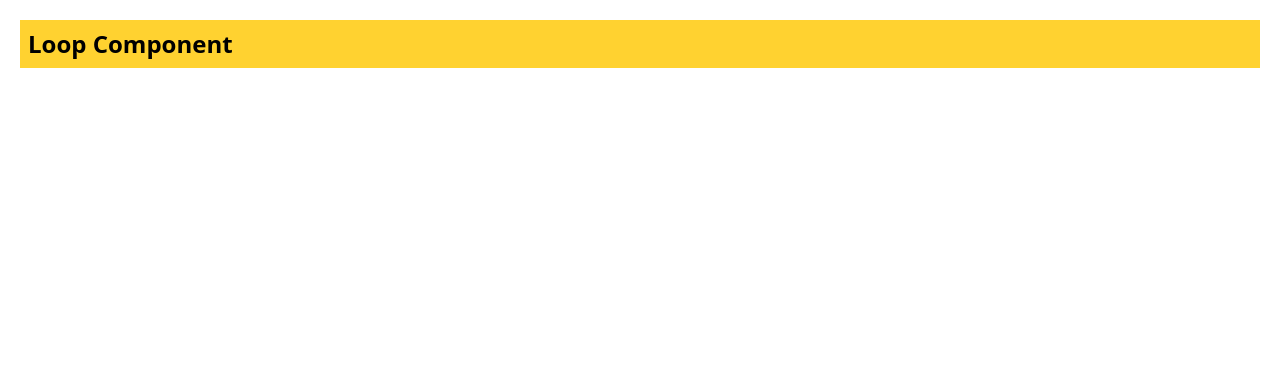
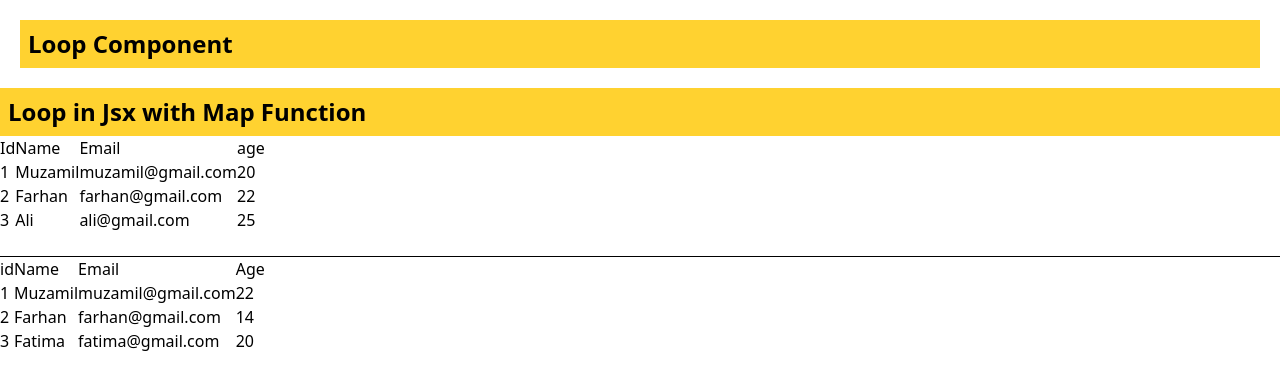
Before and after one commit to Muzamil-Fatima/react-Props, a React (Vite) app: page / in a window 1280 px wide. Shown: the top 390 px of the page. Built offline with nearby package versions, Linux system fonts and the light colour scheme.

Commit message:
Add Loop

```diff
--- a/src/Component7/Loop.jsx
+++ b/src/Component7/Loop.jsx
@@ -1,9 +1,69 @@
 function Loop() {
+  //   const userName = ["Muzamil", "Farhan", "Ali", "Fatima", "Ayesha"];
+  const userData = [
+    { name: "Muzamil", age: "20", email: "muzamil@gmail.com", id: 1 },
+    { name: "Farhan", age: 22, email: "farhan@gmail.com", id: 2 },
+    { name: "Ali", age: 25, email: "ali@gmail.com", id: 3 },
+  ];
   return (
     <div>
       <h1 className="bg-amber-300 p-2 text-2xl font-bold m-5">
         Loop Component
       </h1>
+      <h1 className="bg-amber-300 p-2 text-2xl font-bold">
+        Loop in Jsx with Map Function
+      </h1>
+      <table border="1">
+        <thead>
+          <tr>
+            <td>Id</td>
+            <td>Name</td>
+            <td>Email</td>
+            <td>age</td>
+          </tr>
+        </thead>
+        <tbody>
+          {userData.map((user) => (
+            <tr key={user.id}>
+              <td>{user.id}</td>
+              <td>{user.name}</td>
+              <td>{user.email}</td>
+              <td>{user.age}</td>
+            </tr>
+          ))}
+        </tbody>
+      </table>
+      <br /> <hr />
+      <table>
+        <thead>
+          <tr>
+            <td>id</td>
+            <td>Name</td>
+            <td>Email</td>
+            <td>Age</td>
+          </tr>
+        </thead>
+        <tbody>
+          <tr>
+            <td>1</td>
+            <td>Muzamil</td>
+            <td>muzamil@gmail.com</td>
+            <td>22</td>
+          </tr>
+          <tr>
+            <td>2</td>
+            <td>Farhan</td>
+            <td>farhan@gmail.com</td>
+            <td>14</td>
+          </tr>
+          <tr>
+            <td>3</td>
+            <td>Fatima</td>
+            <td>fatima@gmail.com</td>
+            <td>20</td>
+          </tr>
+        </tbody>
+      </table>
     </div>
   );
 }
```
